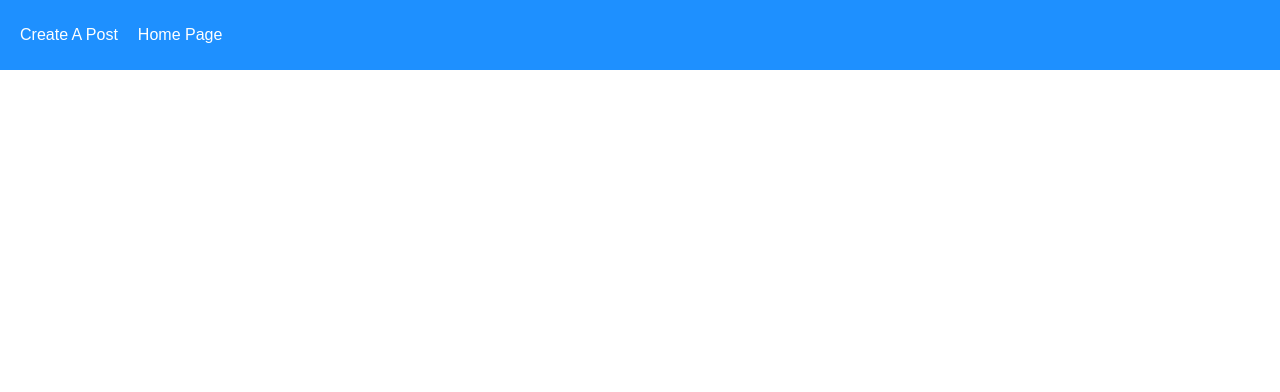
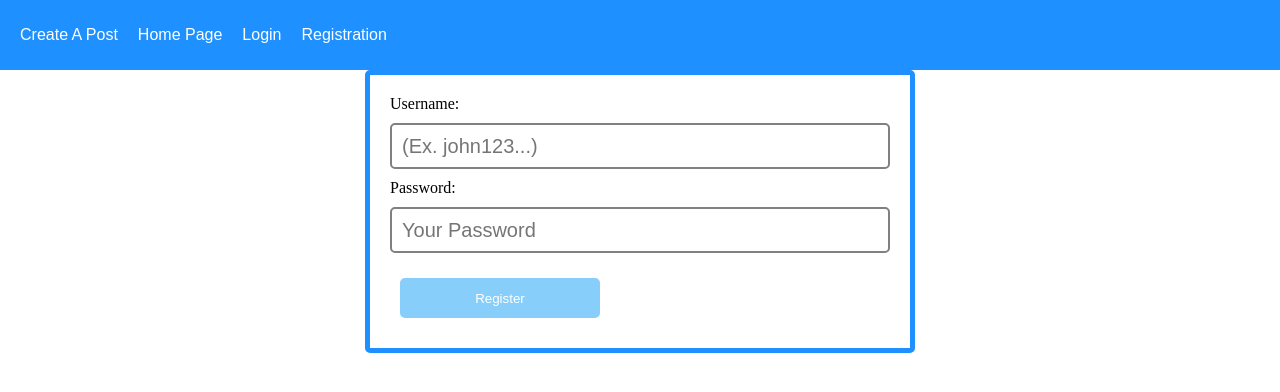
Before and after one commit to gabriel6181997/postapp_frontend, a React (Create React App) app: page /registration in a window 1280 px wide. Shown: the top 392 px of the page. Built offline with nearby package versions, Linux system fonts and the light colour scheme.

Commit message:
✨ Add Login and Registration Page

```diff
--- a/src/App.js
+++ b/src/App.js
@@ -3,6 +3,8 @@
 import { Home } from "./pages/Home";
 import { CreatePost } from "./pages/CreatePost";
 import { Post } from "./pages/Post";
+import { Registration } from "./pages/Registration";
+import { Login } from "./pages/Login";
 
 
 const App = () => {
@@ -12,13 +14,17 @@
         <div className="navbar">
           <Link to="/createpost">Create A Post</Link>
           <Link to="/">Home Page</Link>
+          <Link to="/login">Login</Link>
+          <Link to="/registration">Registration</Link>
+
         </div>
 
         <Switch>
           <Route exact path="/" component={Home} />
           <Route exact path="/createpost" component={CreatePost} />
           <Route exact path="/post/:id" component={Post} />
-
+          <Route exact path="/registration" component={Registration} />
+          <Route exact path="/login" component={Login} />
         </Switch>
       </Router>
     </div>
--- /dev/null
+++ b/src/pages/Login.js
@@ -0,0 +1,29 @@
+import axios from "axios";
+import React, { useState } from "react"
+
+export const Login = () => {
+  const [username, setUsername] = useState("")
+  const [password, setPassword] = useState("")
+
+  const handleUsername = (e) => {
+    setUsername(e.target.value)
+  }
+
+  const handlePassword = (e) => {
+    setPassword(e.target.value)
+  }
+
+  const handleLogin = () => {
+    const data = {username, password}
+    axios.post("http://localhost:3001/auth/login", data).then((response)=> {
+      console.log(response.data)
+    })
+  }
+
+  return <div className="loginContainer">
+    <input type="text" placeholder="username" onChange={handleUsername}/>
+    <input type="password" placeholder="password" onChange={handlePassword}/>
+
+    <button onClick={handleLogin}>Login</button>
+  </div>;
+};
--- /dev/null
+++ b/src/pages/Registration.js
@@ -0,0 +1,56 @@
+import React from "react";
+import { Formik, Form, Field, ErrorMessage } from "formik";
+import * as Yup from "yup";
+import axios from "axios";
+
+export const Registration = () => {
+  const initialValues = {
+    username: "",
+    password: "",
+  };
+
+  const validationSchema = Yup.object().shape({
+    username: Yup.string().min(3).max(15).required(),
+    password: Yup.string().min(4).max(20).required(),
+  });
+
+  const onSubmit = (data) => {
+    axios.post("http://localhost:3001/auth", data).then(()=> {
+      console.log(data)
+    })
+  }
+
+  return (
+    <div>
+      <Formik
+        initialValues={initialValues}
+        onSubmit={onSubmit}
+        validationSchema={validationSchema}
+      >
+        <Form className="formContainer">
+          <label>Username: </label>
+          <ErrorMessage name="username" component="span" />
+
+          <Field
+            id="inputCreatePost"
+            type="text"
+            name="username"
+            placeholder="(Ex. john123...)"
+          />
+
+          <label>Password: </label>
+          <ErrorMessage name="password" component="span" />
+
+          <Field
+            id="inputCreatePost"
+            type="password"
+            name="password"
+            placeholder="Your Password"
+          />
+
+          <button type="submit">Register</button>
+        </Form>
+      </Formik>
+    </div>
+  );
+};
```
